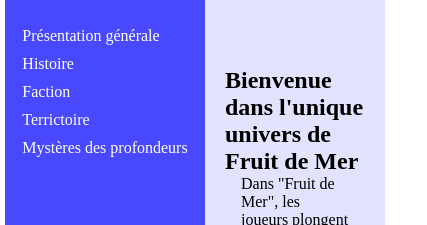
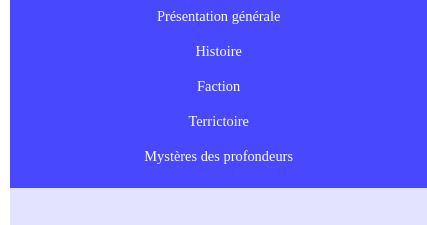
Before and after one commit to Matisscoder/grid, a plain HTML site: page exo_grid/index.html in a window 390 px wide. Shown: the part 324-549 px from the top of the page, 427 px wide, since content can reach past the window. Drawn offline with Linux system fonts and the light colour scheme.

Commit message:
Modification

```diff
--- a/exo_grid/style.css
+++ b/exo_grid/style.css
@@ -1,12 +1,12 @@
-*{
+* {
     margin: 0;
     padding: 0;
 }
 
-#parent{
+#parent {
     padding: 5px;
     display: grid;
-    grid-template-columns: 200px 1fr 1fr ;
+    grid-template-columns: 200px 1fr 1fr;
     grid-template-rows: 1fr 0fr 6fr 1fr;
     height: 95vh;
     grid-template-areas:
@@ -17,19 +17,22 @@
         "copy copy copy"
     ;
 }
-#parent header,nav,aside,main,footer{
+
+#parent header,nav,aside,main,footer {
     display: flex;
     justify-content: center;
 }
-header{
-    background-image:url(imgs/video-games-digital-art-subnautica-subnautica-below-zero-science-fiction-hd-wallpaper-preview.jpg);
+
+header {
+    background-image: url(imgs/video-games-digital-art-subnautica-subnautica-below-zero-science-fiction-hd-wallpaper-preview.jpg);
     grid-area: header;
     align-items: center;
     justify-content: center;
     background-size: cover;
     padding: 40px;
 }
-header button{
+
+header button {
     padding: 8px 16px;
     background-color: rgba(0, 0, 255, 0.775);
     color: white;
@@ -38,14 +41,17 @@ header button{
     cursor: pointer;
     margin: 5px;
 }
-h1{
+
+h1 {
     color: white;
 }
-nav{
+
+nav {
     background-color: rgba(0, 0, 255, 0.499);
     grid-area: nav;
 }
-nav a{
+
+nav a {
     display: block;
     text-decoration: none;
     padding: 14px;
@@ -54,78 +60,100 @@ nav a{
     color: white;
 
 }
-ul{
-    list-style-type:none;
+
+ul {
+    list-style-type: none;
     text-decoration: none;
 }
-p{
+
+p {
     text-decoration: none;
     margin-right: 50px;
 }
+
 p a:hover {
     color: #f12c09;
 }
-aside{
+
+aside {
     background-color: rgba(0, 0, 255, 0.718);
     grid-area: latéral;
+    padding: 15px;
 }
-aside ul{
+
+aside ul {
     margin-top: 20px;
+    padding-left: 0;
+    list-style-type: none;
 
 }
-aside ul li{
-    margin: 10px 5px;
-    color: white ;
+
+aside ul li {
+    margin: 10px 0;
+    padding: 5px;
+    color: white;
+    text-align: center;
+    font-size: 1em;
 }
 
-main{
+main {
     background-color: rgba(0, 4, 255, 0.11);
     grid-area: main;
     flex-wrap: wrap;
     padding: 20px;
 }
-main h2{
+
+main h2 {
     margin-top: 50px;
 }
-main p{
+
+main p {
     margin-left: 100px;
     margin-right: 100px;
     font-size: medium;
 }
-footer{
+
+footer {
     background-color: rgba(0, 0, 255, 0.499);
     grid-area: footer;
     padding: 20px;
 }
+
 footer #reseaux a:hover {
     color: #007bff;
 }
-nav ul{
+
+nav ul {
     display: flex;
 }
-footer .footer{
+
+footer .footer {
     display: flex;
     padding: 10px;
     margin: 10px;
 }
-#reseaux a{
+
+#reseaux a {
     text-decoration: none;
     padding: 30px;
     margin-right: 20px;
     color: white
 }
-#menue a{
+
+#menue a {
     text-decoration: none;
     padding: 30px;
     margin-right: 20px;
     color: white;
 }
-#copy p{
+
+#copy p {
     text-align: center;
     width: 100%;
 
 }
-#copy{
+
+#copy {
     grid-area: copy;
 
 }
@@ -140,6 +168,7 @@ form label {
     margin-top: 10px;
     margin-bottom: 5px;
 }
+
 /** partie bouton **/
 form input,
 form textarea {
@@ -151,6 +180,7 @@ form textarea {
     align-content: center;
     margin: right 500px;
 }
+
 form button {
     padding: 8px 16px;
     background-color: rgba(0, 0, 255, 0.499);
@@ -160,3 +190,54 @@ form button {
     cursor: pointer;
     margin: 30px;
 }
+
+/** partie reponsive**/
+@media(max-width:768px) {
+    #parent {
+        grid-template-columns: 1fr;
+        grid-template-rows: auto;
+        grid-template-areas:
+            "header"
+            "nav"
+            "latéral"
+            "main"
+            "footer"
+            "copy";
+        padding: 10px;
+    }
+    main {
+        padding: 20px;
+        max-width: 800px;
+        margin: 0 auto;
+        line-height: 1.6;
+    }
+    main h2 {
+        font-size: 2em;
+        color: #003366;
+        margin-top: 20px;
+        margin-bottom: 10px;
+    }
+
+    main p {
+        font-size: 1em;
+        margin-left: 0;
+        margin-right: 0;
+        text-align: justify;
+    }
+    aside {
+        padding: 10px;
+        max-width: 100%;
+    }
+    aside ul li {
+        font-size: 0.9em;
+        margin: 8px 0;
+    }
+    footer .footer {
+        text-align: center;
+    }
+    footer a {
+        display: block;
+        margin: -50px;
+    }
+
+}
```
Also changed, not shown: exo_grid/index.html (line endings or trailing spaces).
